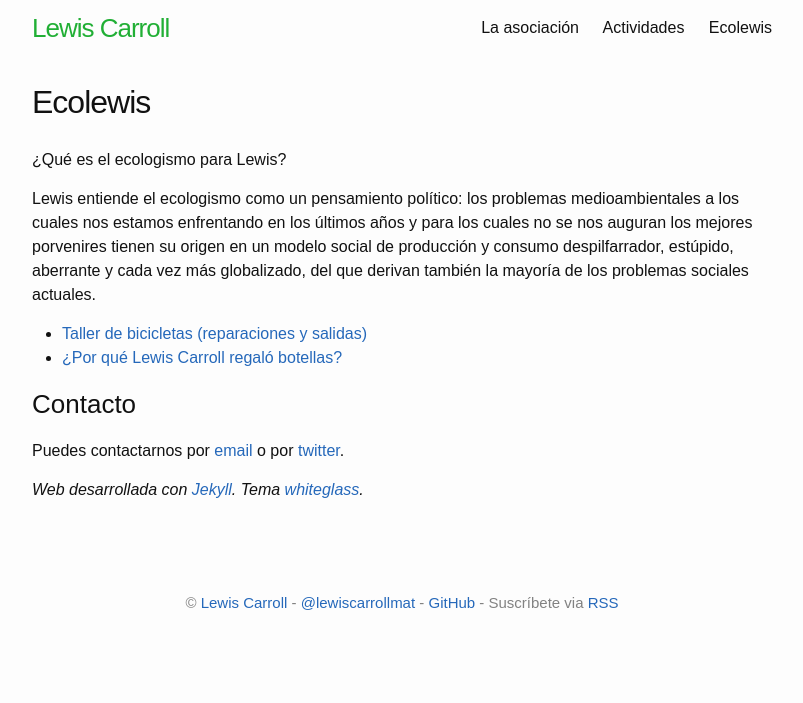
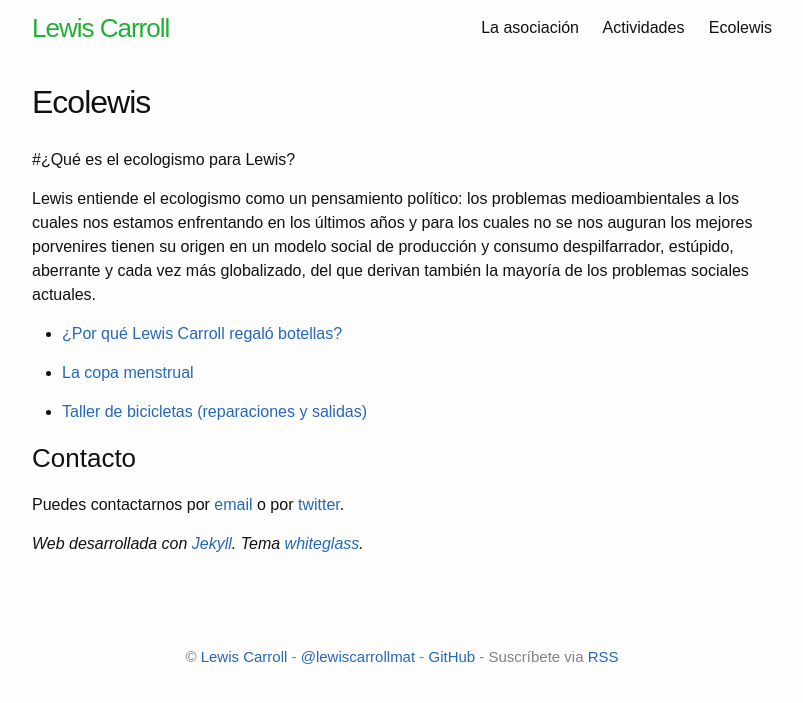
Before and after one commit to lewiscarroll/lewiscarroll.github.io, a Jekyll site: the page built from ecolewis.md, in a window 1280 px wide. Shown: the top 703 px of the page, without its empty margins (238-1041 px from the left). Built offline with Jekyll 4.4.1, drawn with Linux system fonts in a browser that asks for light colours.

Commit message:
Update ecolewis.md

```diff
--- a/ecolewis.md
+++ b/ecolewis.md
@@ -4,14 +4,17 @@
 permalink: /ecolewis/
 ---
 
-¿Qué es el ecologismo para Lewis?
+#¿Qué es el ecologismo para Lewis?
 
 Lewis entiende el ecologismo como un pensamiento político: los problemas medioambientales a los cuales nos estamos enfrentando en los últimos años y para los cuales no se nos auguran los mejores porvenires tienen su origen en un modelo social de producción y consumo despilfarrador, estúpido, aberrante y cada vez más globalizado, del que derivan también la mayoría de los problemas sociales actuales.
 
 
+- [¿Por qué Lewis Carroll regaló botellas?](/botellas/)
+
+- [La copa menstrual](/copa/)
 
 - [Taller de bicicletas (reparaciones y salidas)](/bicicletas/)
-- [¿Por qué Lewis Carroll regaló botellas?](/botellas/)
+
 
 
 
```
